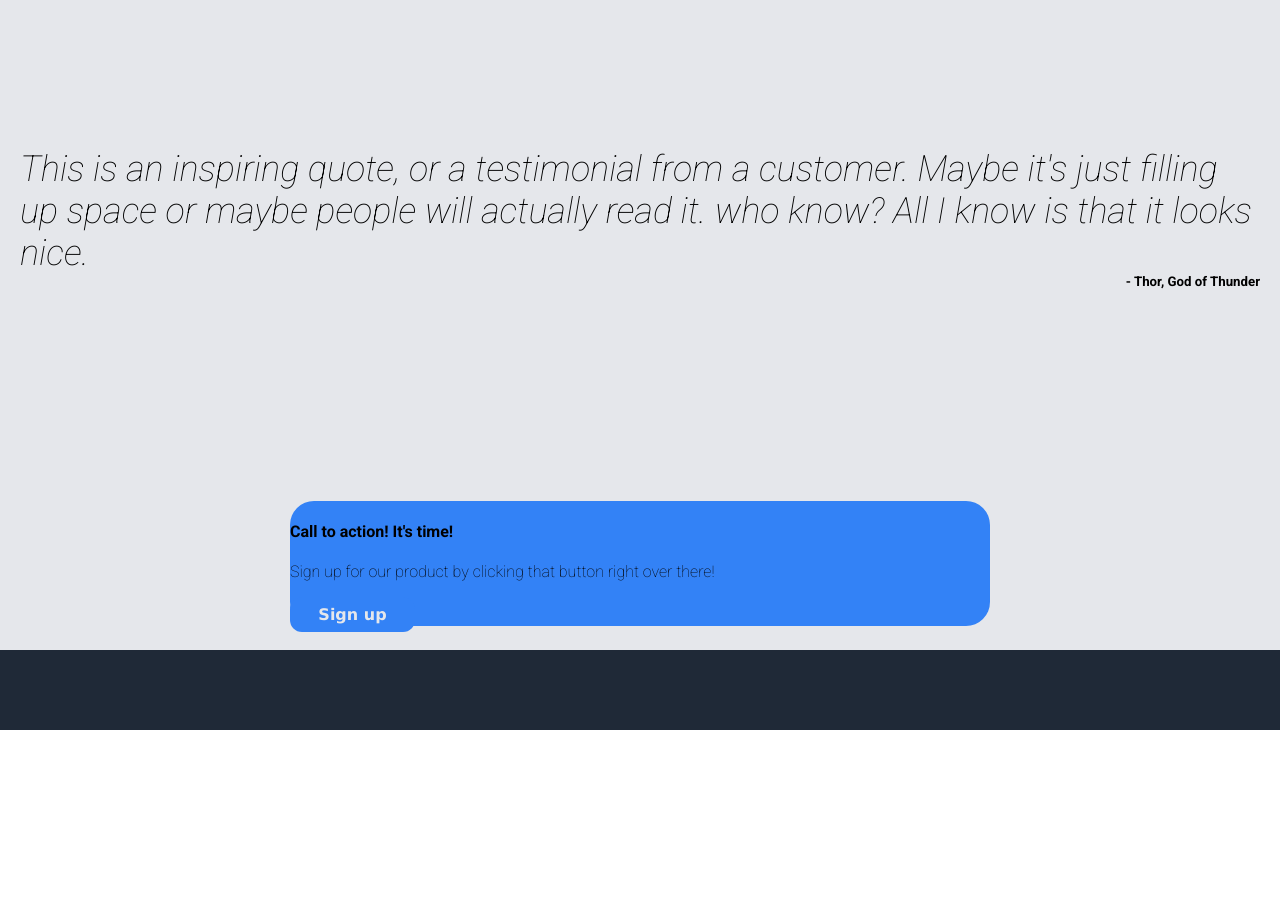
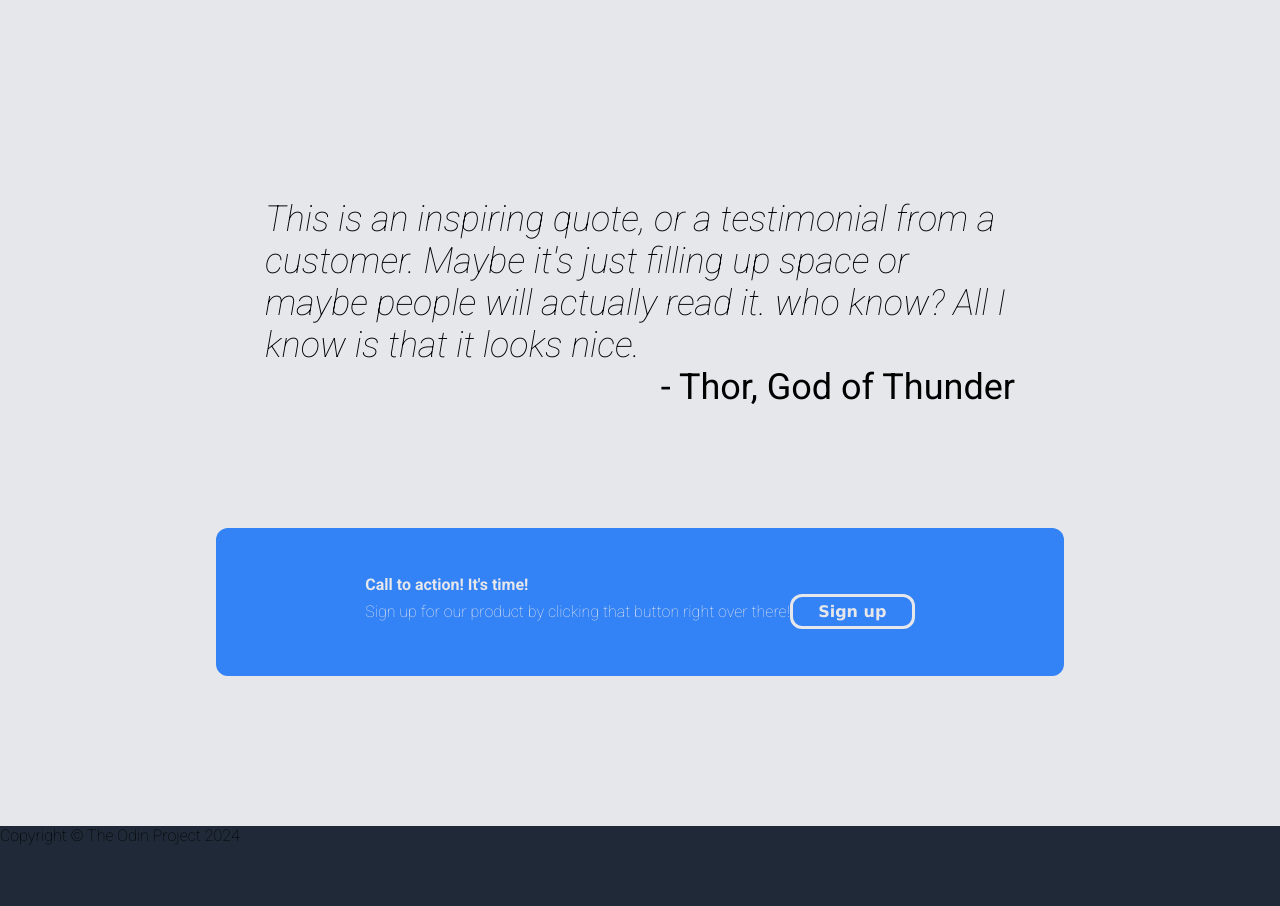
Before and after one commit to Jairo411/Odin-Project-Landing-Page, a plain HTML site: page index.html in a window 1280 px wide. Shown: the part 720-1626 px from the top of the page. Before the commit the page ends 1450 px from the top, so only its background shows below. Drawn offline with Linux system fonts and the light colour scheme; a web font is replaced by a local one.

Commit message:
First finished webpage

```diff
--- a/index.html
+++ b/index.html
@@ -99,16 +99,18 @@ Start date: May 20 2024
                 <h5>- Thor, God of Thunder</h5>
             </div>
         </div>
-        <div class="signup-block">
-            <div class="sign-up text">
-            <h4>Call to action! It's time!</h4>
-            <p>Sign up for our product by clicking that button right over there! </p>
+        <div class="signup-box">
+            <div class="signup-block">
+                    <h4>Call to action! It's time!</h4>
+                    <div class="signup-middle">
+                    <p>Sign up for our product by clicking that button right over there! </p>
+                    <button id="btn2">Sign up</button>
+                    </div>
             </div>
-            <button>Sign up</button>
         </div>
     </div>
     <div class="footer">
-
+            Copyright &copy; The Odin Project 2024
     </div>
 </body>
 
--- a/resources/style.css
+++ b/resources/style.css
@@ -11,15 +11,18 @@ body{
 }
 .topBack
 {
-    flex-basis: 350px;
     background-color: #1F2937;
     padding: 12px;
+    flex-basis: 400px;
+    display: flex;
+    flex-direction: column;
+    align-content: space-evenly;
+
 }
 .topBar
 {
     display: flex;
-    align-items: center;
-    justify-content: space-between;
+    justify-content: space-evenly;
     background-color: #1F2937;
 }
 
@@ -55,13 +58,9 @@ a{
     adjust coordingly towards the changing of the viewport of the browser.*/
 
 
-button #btn1
+#btn1
 {
-
-}
-
-button{
-    background-color: #3382F6;
+    background-color:#3382F6;
     color:#E5E7EB;
     border-radius: 12px;
     border:none;
@@ -72,6 +71,22 @@ button{
     font-weight: 900;
 }
 
+#btn2
+{
+    background-color:#3382F6;
+    color:#E5E7EB;
+    border-radius: 12px;
+    border:none;
+    width: 125px;
+    height:35px;
+    font-size: 16px;
+    font-family: 'Lucida Sans', 'Lucida Sans Regular', 'Lucida Grande', 'Lucida Sans Unicode', Geneva, Verdana, sans-serif;
+    font-weight: 900;
+    border-color: #E5E7EB;
+    border-style: solid;
+}
+
+
 .mini-link{
     font-size: 18px;
 }
@@ -79,10 +94,10 @@ button{
 .topBack .information.Display
 {
     margin-top: 32px;
-
     display: flex;
     color:#E5E7EB;
-    justify-content: space-between;
+    justify-content: center;
+    gap:64px
 }
 
 .topBack .information.Title
@@ -99,7 +114,7 @@ button{
 {
     display:flex;
     flex-direction: column;
-    flex-basis: 500px;
+    flex-basis: 400px;
 }
 
 
@@ -123,7 +138,8 @@ button{
 
 .box-display{
     display: flex;
-    justify-content: space-evenly;
+    justify-content: center;
+    gap: 32px;
     flex-basis: 50px;
     text-align: center;
     margin-bottom: 15%;
@@ -147,12 +163,14 @@ button{
 .quote-block
 {
     padding:20px;
-    margin-bottom: 15%;
+    margin-bottom: 100px;
 }
 
 .quote-block .quote-container
 {
     display:flex;
+    align-items: center;
+    justify-items: center;
     flex-direction: column;
 }
 
@@ -162,8 +180,15 @@ button{
     font-size: 36px;
     font-style: italic;
     font-weight: 100;
+    width: 750px;
     margin: 0px;
     padding: 0px;
+}
+
+.quote-block .quote-container h5
+{
+    font-size: 36px;
+    font-weight: bolder;
 }
 
 .quote-block .quote-container h5
@@ -173,14 +198,39 @@ button{
     padding:0px;
 }
 
-.signup-block
+.signup-box
 {
-    width: 700px;
-    height: 125px;
+    width: 800px;
+    height: 100px;
     background-color: #3382F6;
-    border-radius: 24px;
-    margin-bottom: 24px;
+    padding: 24px;
+    border-radius: 12px;
+    margin-bottom: 150px;
+    color:#E5E7EB;
+    display: flex;
+    flex-direction: column;
+    justify-content: center;
+    align-items: center;
 }
+
+.signup-box .signup-block .signup-middle
+{
+    display: flex;
+    align-items: center;
+}
+
+.signup-box .signup-block h4
+{
+    margin: 0px;
+}
+
+.signup-box .signup-block .signup-middle p
+{
+    margin:0px;
+}
+
+
+
 
 .footer
 {
```
